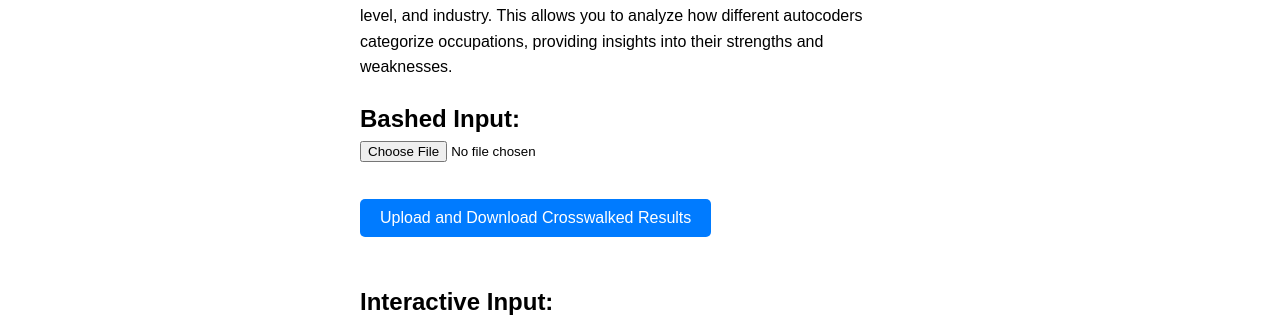
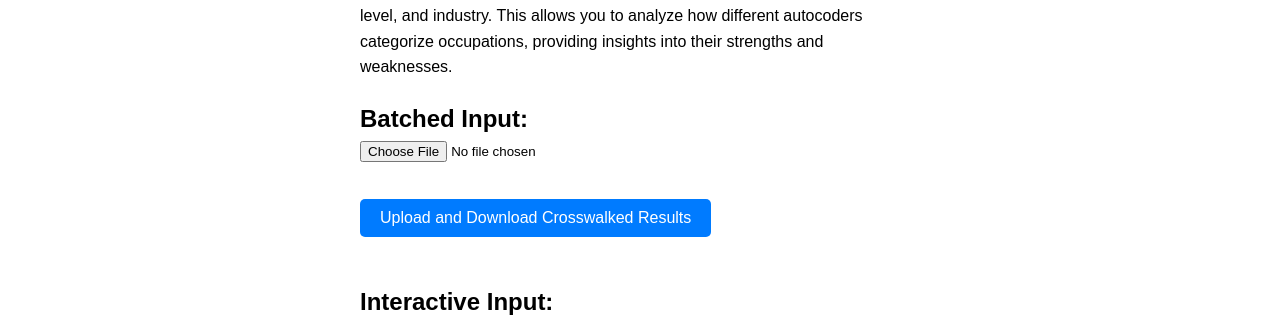
Before and after one commit to Jiahui1902/occautocoder2, a Flask app: page /getoptions in a window 1280 px wide. Shown: the part 185-504 px from the top of the page. Run offline with Flask 2, Linux system fonts and the light colour scheme.

Commit message:
correct the typo in crosswalk.html

```diff
--- a/app/templates/crosswalk.html
+++ b/app/templates/crosswalk.html
@@ -23,7 +23,7 @@
   <main>
     The Crosswalk Searcher is to compare outputs from different autocoders. Select two coding systems to crosswalk and provide the job title, education level, and industry. This allows you to analyze how different autocoders categorize occupations, providing insights into their strengths and weaknesses.</p>
 
-      <h2 for="keyInput">Bashed Input:</h2>
+      <h2 for="keyInput">Batched Input:</h2>
       <form id="crosswalkForm">
         <input type="file" name="crosswalkcsv_file" required>
         <br>
```
